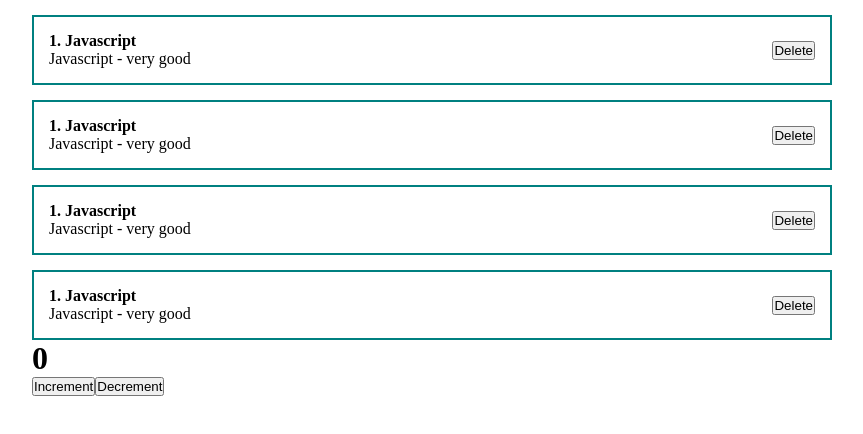
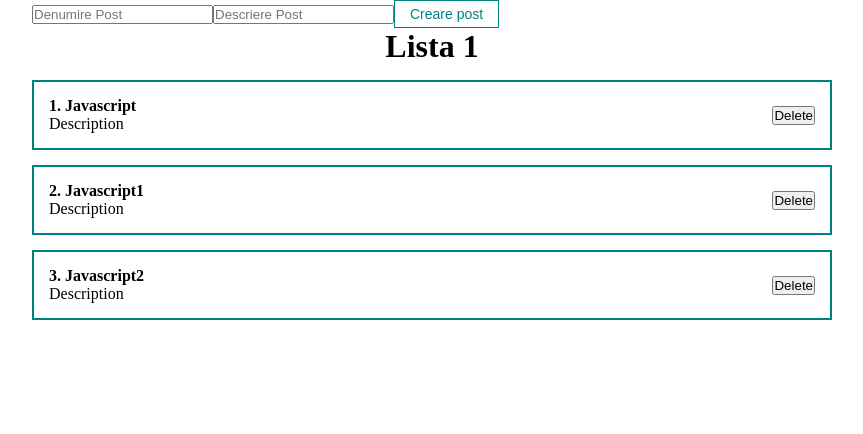
Before and after one commit to Lobstery/react-project, a React (Create React App) app: page / in a window 1280 px wide. Shown: the top 434 px of the page, without its empty margins (208-1071 px from the left). Built offline with nearby package versions, Linux system fonts and the light colour scheme.

Commit message:
MyButton

```diff
--- a/src/App.js
+++ b/src/App.js
@@ -2,18 +2,25 @@ import React, { useState } from "react";
 import ClassCounter from "./components/ClassCounter";
 import Counter from "./components/Counter";
 import PostItem from "./components/PostItem";
+import PostList from "./components/PostList";
+import MyButton from "./components/UI/button/MyButton";
 import './styles/App.css';
 
 function App() {
-    const [value, setValue] = useState('Johnny');
+    const [posts, setPosts] = useState([
+        { id: 1, title: 'Javascript', body: 'Description' },
+        { id: 2, title: 'Javascript1', body: 'Description' },
+        { id: 3, title: 'Javascript2', body: 'Description' },
+    ]);
 
     return (
         <div className="App">
-            <PostItem />
-            <PostItem />
-            <PostItem />
-            <PostItem />
-            <Counter />
+            <form>
+                <input type="text" placeholder="Denumire Post" />
+                <input type="text" placeholder="Descriere Post" />
+                <MyButton disabled>Creare post</MyButton>
+            </form>
+            <PostList posts={posts} title="Lista 1" />
         </div>
     );
 }
--- a/src/components/PostItem.jsx
+++ b/src/components/PostItem.jsx
@@ -1,12 +1,12 @@
 import React from "react";
 
-const PostItem = () => {
+const PostItem = (props) => {
     return (
         <div className="post">
             <div className="post__content">
-                <strong>1. Javascript</strong>
+                <strong>{props.post.id}. {props.post.title}</strong>
                 <div>
-                    Javascript - very good
+                    {props.post.body}
                 </div>
             </div>
             <div className="post__btns">
--- /dev/null
+++ b/src/components/PostList.jsx
@@ -0,0 +1,13 @@
+import React from "react";
+import PostItem from "./PostItem";
+const PostList = ({ posts, title }) => {
+    return (
+        <div>
+            <h1 style={{ textAlign: 'center' }}>{title}</h1>
+            {posts.map(post =>
+                <PostItem post={post} key={post.id} />
+            )}
+        </div>
+    );
+};
+export default PostList;
--- /dev/null
+++ b/src/components/UI/button/MyButton.jsx
@@ -0,0 +1,12 @@
+import React from 'react';
+import classes from './MyButton.module.css'
+
+const MyButton = ({ children, ...props }) => {
+    return (
+        <button className={classes.myBtn}>
+            {children}
+        </button>
+    );
+};
+
+export default MyButton;
--- /dev/null
+++ b/src/components/UI/button/MyButton.module.css
@@ -0,0 +1,8 @@
+.myBtn {
+    padding: 5px 15px;
+    color: teal;
+    font-size: 14px;
+    background: transparent;
+    border: 1px solid teal;
+    cursor: pointer;
+}
```
